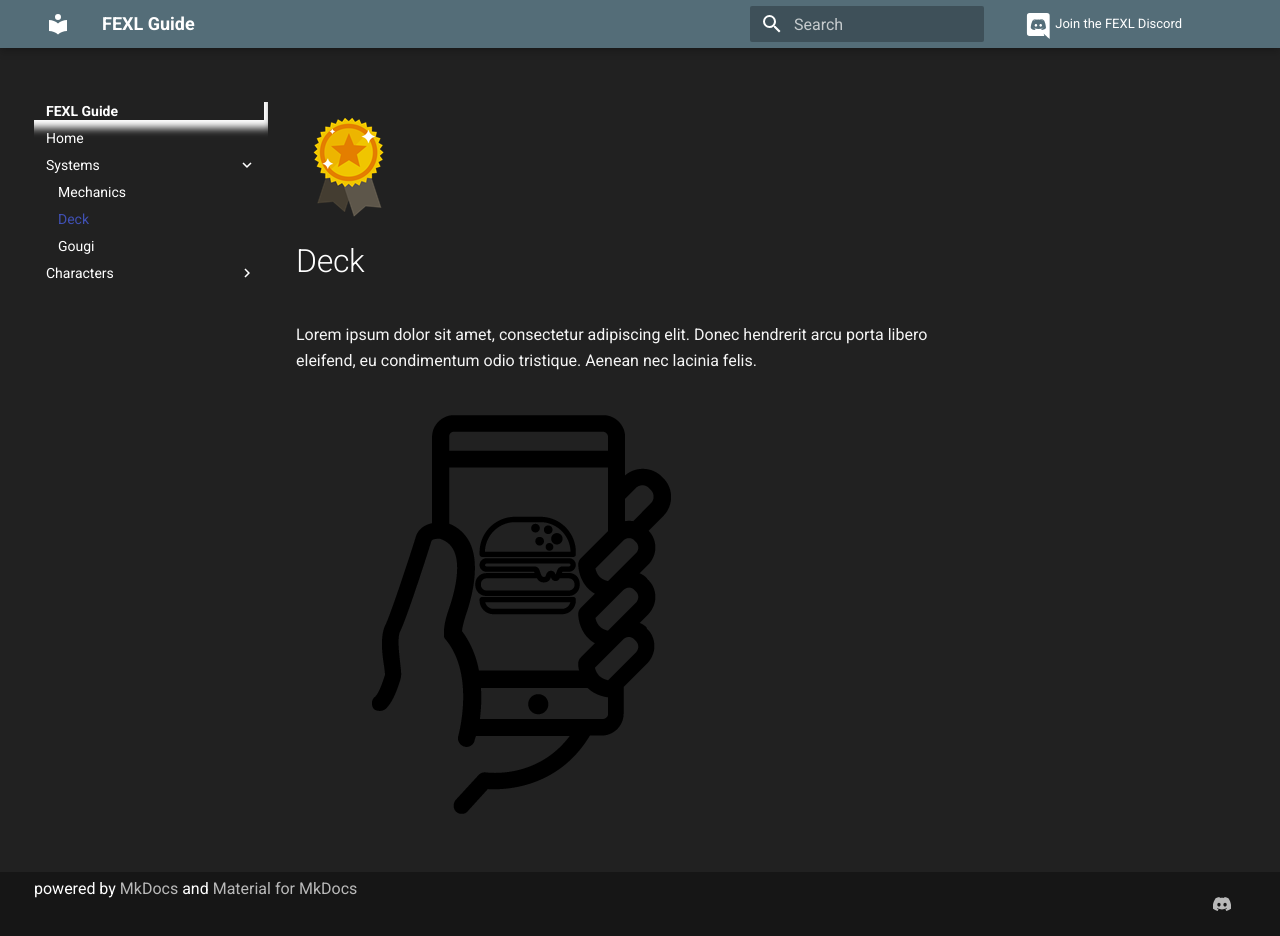
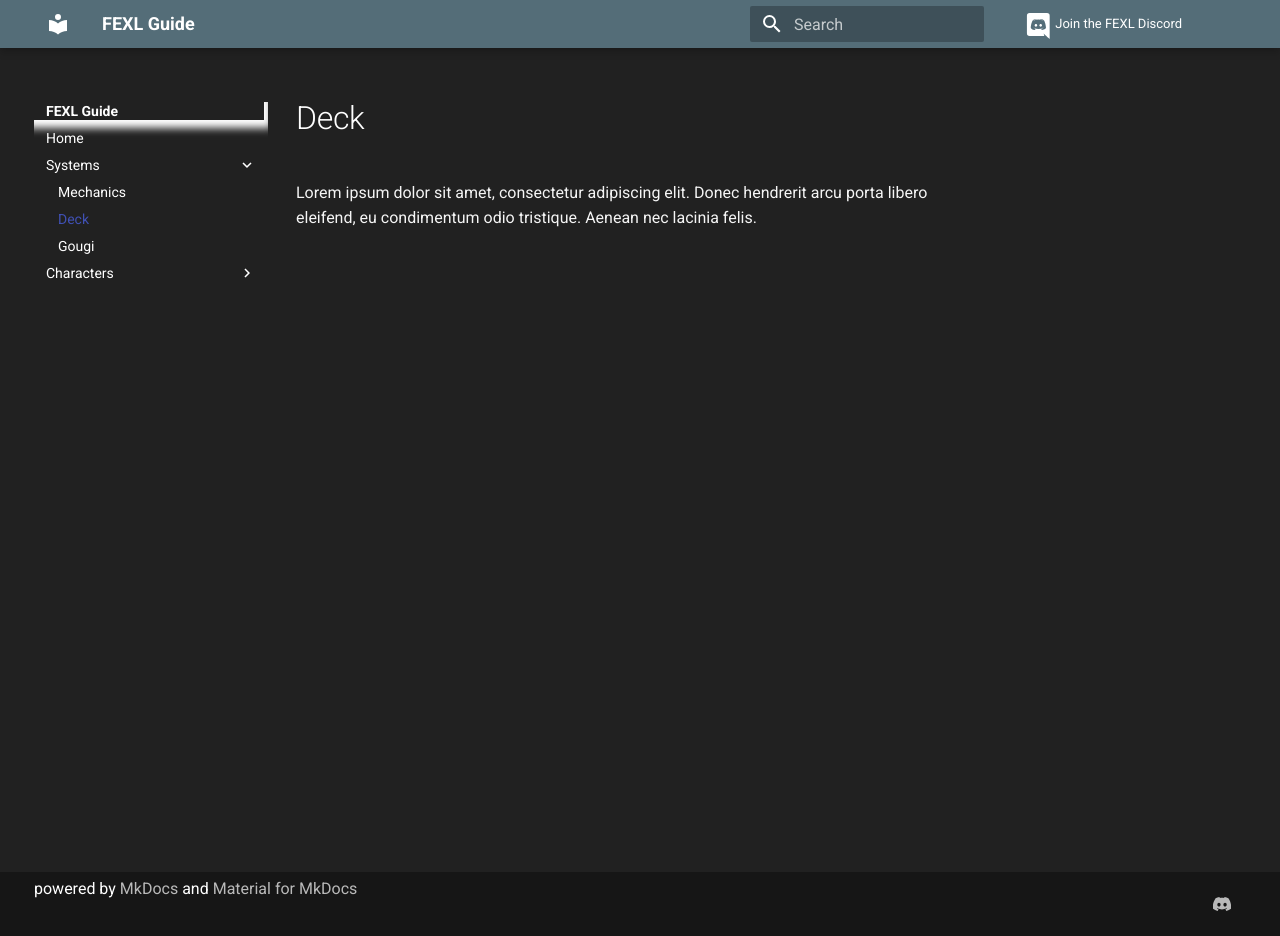
Before and after one commit to fabricioanciaes/fexlguide, an MkDocs documentation site: the page built from docs/system/deck.md, in a window 1280 px wide and 936 px high. Built offline with MkDocs 1.6.1 and Material for MkDocs 9.7.7, drawn with Linux system fonts in a browser that asks for light colours; a script that is not in the unit is left out.

Commit message:
Update System “deck”

```diff
--- a/docs/system/deck.md
+++ b/docs/system/deck.md
@@ -2,12 +2,6 @@
 title: Deck
 summary: Brief overview of how Decks works
 ---
-![](/images/unnamed.png)
-
 # Deck
 
 Lorem ipsum dolor sit amet, consectetur adipiscing elit. Donec hendrerit arcu porta libero eleifend, eu condimentum odio tristique. Aenean nec lacinia felis.
-
-
-
-![](/images/icone-app.png)
```
